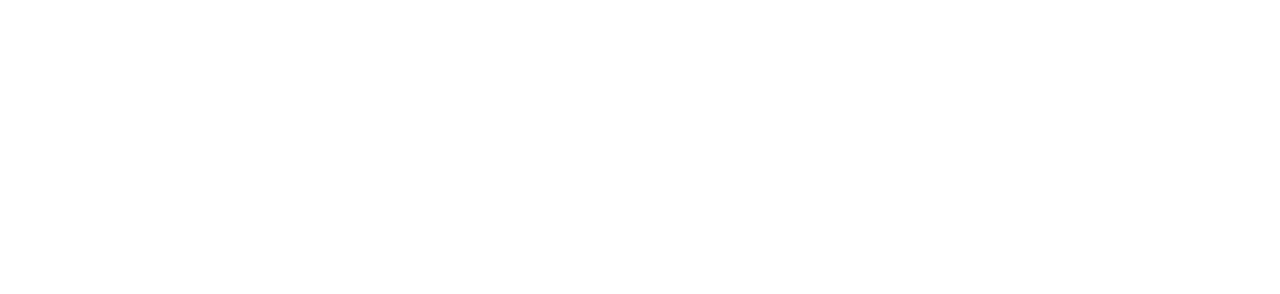
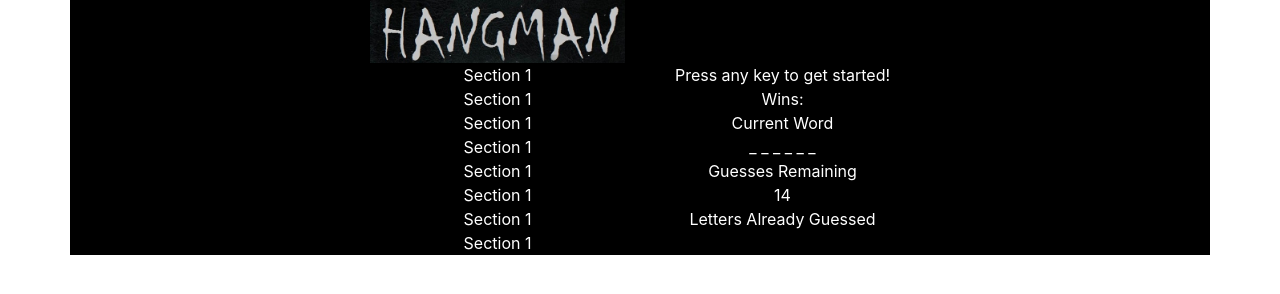
Before and after one commit to mjjohnston55/Word-Guess-Game, a plain HTML site: page index.html in a window 1280 px wide. Drawn offline with nearby package versions, Linux system fonts and the light colour scheme.

Commit message:
page generation + bulk of logic complete

```diff
--- a/index.html
+++ b/index.html
@@ -1,17 +1,156 @@
 <!DOCTYPE html>
 <html lang="en-us">
 
-<header>
+<head>
     <meta charset="UTF-8">
     <title> Hangman Game</title>
-</header>
+    <link rel="stylesheet" href="https://stackpath.bootstrapcdn.com/bootstrap/4.3.1/css/bootstrap.min.css" integrity="sha384-ggOyR0iXCbMQv3Xipma34MD+dH/1fQ784/j6cY/iJTQUOhcWr7x9JvoRxT2MZw1T" crossorigin="anonymous">
+    <link rel="stylesheet" type="text/css" href="assets/css/style.css">
+
+    <script src="https://code.jquery.com/jquery.js"></script>
+</head>
+
 
 <body>
+        <div id="main-container" class="container" style="background:black">
+                  <div class="row">
+                      <div class="col-xl-3 offset-xl-3">
+                            <img src="assets/images/hangmanword.jpg" class="img-fluid" alt="Responsive image">
+                      </div>
+
+                </div>
+                <div class="row">
+                  <div class="col-md-3 offset-md-3" style="text-align: center; background:black; color: white">
+                    Section 1
+                  </div>
+                  <div class="col-md-3" style="text-align: center; background:black; color: white">
+                    Press any key to get started!
+                  </div>
+                </div>
+                <div class="row">
+                    <div class="col-md-3 offset-md-3" style="text-align: center; background:black; color: white">
+                    Section 1
+                    </div>
+                    <div class="col-md-3" style="text-align: center; background:black; color: white" id="win-tracker-div">
+                    Wins:
+                    </div>
+                     </div>
+                <div class="row">
+                  <div class="col-md-3 offset-md-3" style="text-align: center; background:black; color: white">
+                    Section 1
+                  </div>
+                  <div class="col-md-3" style="text-align: center; background:black; color: white">
+                    Current Word
+                  </div>
+                </div>
+                <div class="row">
+                  <div class="col-md-3 offset-md-3" style="text-align: center; background:black; color: white">
+                    Section 1
+                  </div>
+                  <div class="col-md-3" style="text-align: center; background:black; color: white" id="revealed-word-div">
+
+                  </div>
+                </div>
+                <div class="row">
+                  <div class="col-md-3 offset-md-3" style="text-align: center; background:black; color: white">
+                    Section 1
+                  </div>
+                  <div class="col-md-3" style="text-align: center; background:black; color: white">
+                    Guesses Remaining
+                  </div>
+                </div>
+                <div class="row">
+                  <div class="col-md-3 offset-md-3" style="text-align: center; background:black; color: white">
+                    Section 1
+                  </div>
+                  <div class="col-md-3" style="text-align: center; background:black; color: white" id="guesses-remaining-div">
+
+                  </div>
+                </div>
+                <div class="row">
+                  <div class="col-md-3 offset-md-3" style="text-align: center; background:black; color: white">
+                    Section 1
+                  </div>
+                  <div class="col-md-3" style="text-align: center; background:black; color: white">
+                    Letters Already Guessed
+                  </div>
+                </div>
+                <div class="row">
+                  <div class="col-md-3 offset-md-3" style="text-align: center; background:black; color: white">
+                    Section 1
+                  </div>
+                  <div class="col-md-3" style="text-align: center; background:black; color: white" id="letters-guessed-div">
+
+                  </div>
+                </div>
+              </div>
+
+
+
 
 <script>
 
+    var wins = 0;
+    var losses = 0;
+    var guesses_remaining = 14;
+    var letters = ["a", "b", "c", "d", "e", "f", "g", "h", "i", "j", "k", "l",
+     "m", "n", "o", "p", "q", "r", "s", "t", "u", "v", "w", "x", "y", "z"];
+    var wordpool = ["cowboy", "bandana", "winchester", "magnum", "posse", "justice", "bounty",
+     "saloon", "shootout", "corral", "livestock", "cattle", "railroad", "frontier", "lawman"];
+     var guessed_letters = [];
+     var word_progress = [];
+
+     function processGuess(choice) {
+
+         for (i=0; i < (current_word.length * 2); i++) {
+         var n = current_word.indexOf(choice, i);
+         word_progress[n] = choice;
+         }
+
+     }
+
+    //  Choose word from pool randomly
+     var current_word = wordpool[Math.floor(Math.random() * wordpool.length)];
 
 
+    // Fills in div with blanks corresponding to current word
+    for (i=0; i < (current_word.length*2); i++) {
+      if (i % 2 == 0) {
+        $("#revealed-word-div").append("_");
+      }
+      else $("#revealed-word-div").append(" ");
+    }
+
+
+    console.log(current_word);
+
+
+     $("#guesses-remaining-div").html(guesses_remaining);
+
+     document.onkeyup = function(event) {
+
+        var choice = event.key;
+
+
+        processGuess(choice);
+
+        // if valid input + correct guess + not previously guessed
+        if (current_word.includes(choice) && letters.includes(choice) && !guessed_letters.includes(choice)){
+
+
+        }
+        // if valid input + incorrect guess + not previously guessed
+        else if (letters.includes(choice) && !current_word.includes(choice) && !guessed_letters.includes(choice)){
+            guesses_remaining--;
+            $("#letters-guessed-div").append(" " + choice);
+            guessed_letters.push(choice);
+            $("#guesses-remaining-div").html(guesses_remaining);
+        }
+        else {
+            // do nothing, invalid input or already guessed
+        }
+
+     }
 
 
 
```
Also changed, not shown: assets/images/hangmanword.jpg (added), assets/images/noose.jpeg (added).
